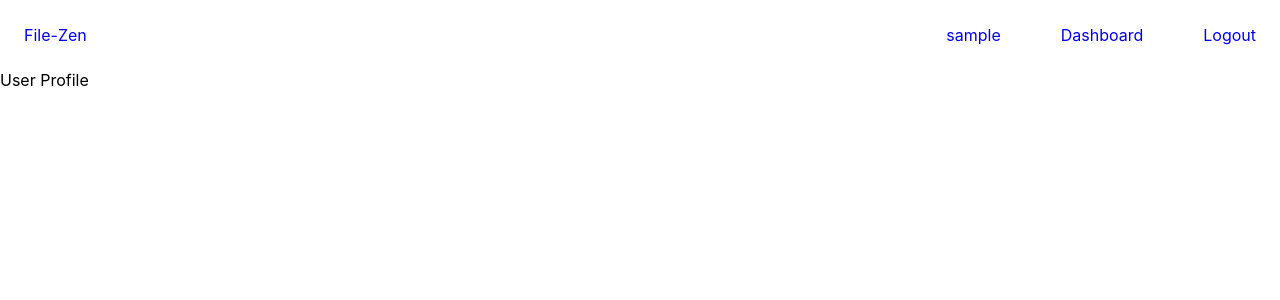
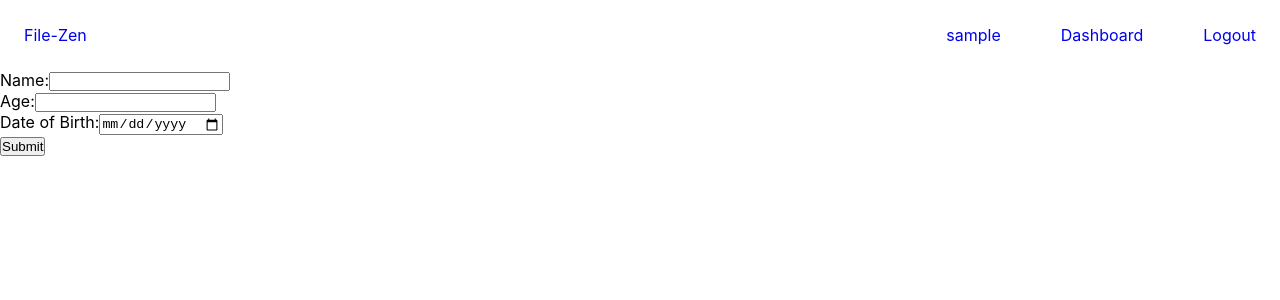
Before and after one commit to CSingh26/FileManagement, a React (Create React App) app in the folder frontend/: page /profile in a window 1280 px wide. Shown: the top 300 px of the page. Built offline with nearby package versions, Linux system fonts and the light colour scheme; no server answers; sample sign-in values are in the browser's storage.

Commit message:
profile-page

```diff
--- a/frontend/src/components/Login/login.jsx
+++ b/frontend/src/components/Login/login.jsx
@@ -46,7 +46,7 @@ function LoginForm() {
         changeFavicon('/assests/Eclipse@1x-0.8s-200px-200px.gif')
 
         try {
-            const response = await api.post('/login', formData)
+            const response = await api.server.post('/login', formData)
 
             const { user } = response.data;
             login(user)
@@ -62,6 +62,7 @@ function LoginForm() {
             })
         } catch (err) {
             setLoading(false)
+            console.error(err)
             changeFavicon('/favicon.ico')
             toast.error('Invalid Credentials', {
                 position: "top-center"
--- a/frontend/src/components/Profile/userProfile.jsx
+++ b/frontend/src/components/Profile/userProfile.jsx
@@ -1,14 +1,113 @@
-import React from "react"
+import React, { useState, useEffect, useContext } from "react"
+import { AuthContext } from "../../context/authContext"
+import api from "../../utils/axios"
+import { toast } from 'react-toastify'
 import Header from "../Header/header"
 import './profile.css'
 
-function userProfile() {
-   return (
-    <>
-        <Header />
-        <p>User Profile</p>
-    </>
-   )
+function UserProfile() {
+    const  { auth } = useContext(AuthContext)
+    const [profile, setProfile] = useState(null)
+    const [isEditing, setIsEditing] = useState(null)
+    const [formData, setFormData] = useState({
+        name: '',
+        age: '',
+        dateOfBirth: ''
+    })
+
+    useEffect(() => {
+        const fetchProfile = async () => {
+            try {
+                const resposne = await api.profile.get('/')
+                if (resposne.data) {
+                    setProfile(resposne.data)
+                    setFormData({
+                        name: resposne.data.name,
+                        age: resposne.data.age,
+                        dateOfBirth: resposne.data.dateOfBirth
+                    })
+                }
+            } catch (err) {
+                console.log('Error Fetching profile', err)
+            }
+        }
+        fetchProfile()
+    }, [])
+    const handleChange = (e) => {
+        const { name, value } = e.target
+        setFormData({ ...formData, [name]: value })
+    }
+    const handleSubmit = async (e) => {
+        e.preventDefault()
+        try {
+            if (profile) {
+                await api.profile.put('/update', formData)
+                toast.success('Profile updated successfuly', {
+                    position: "top-center"
+                })
+            } else {
+                await api.profile.post('/create', formData)
+                toast.success('Profile created successfuly', {
+                    position: "top-center"
+                })
+            }
+            setProfile(profile)
+            setIsEditing(false)
+        } catch (err) {
+            console.error('Error submitting profile', err)
+            toast.error('Failed to submit profile', {
+                position: "top-center"
+            })
+        }
+    }
+    return (
+        <>
+            <Header />
+            <div className="profile-page">
+                {profile && !isEditing ? (
+                    <div className="profile-card">
+                        <h2>{profile.name}</h2>
+                        <p>Age: {profile.age}</p>
+                        <p>Date of Birth: {new Date(profile.dateOfBirth).toLocaleDateString()}</p>
+                        <button onClick={() => setIsEditing(true)}>Edit Profile</button>
+                    </div>
+                ) : (
+                    <div className="profile-form">
+                        <form onSubmit={handleSubmit}>
+                            <div className="form-group">
+                                <label>Name:</label>
+                                <input
+                                    type="text"
+                                    name="name"
+                                    value={formData.name}
+                                    onChange={handleChange}
+                                />
+                            </div>
+                            <div className="form-group">
+                                <label>Age:</label>
+                                <input
+                                    type="number"
+                                    name="age"
+                                    value={formData.age}
+                                    onChange={handleChange}
+                                />
+                            </div>
+                            <div className="form-group">
+                                <label>Date of Birth:</label>
+                                <input
+                                    type="date"
+                                    name="dateOfBirth"
+                                    value={formData.dateOfBirth}
+                                    onChange={handleChange}
+                                />
+                            </div>
+                            <button type="submit">Submit</button>
+                        </form>
+                    </div>
+                )}
+            </div>
+        </>
+    );
 }
 
-export default userProfile
+export default UserProfile
--- a/frontend/src/components/Signup/signup.jsx
+++ b/frontend/src/components/Signup/signup.jsx
@@ -74,7 +74,7 @@ function SignupForm() {
 
     if (pwdValid && pwdmatch) {
       try {
-        const response = await server.post('/register', {
+        const response = await server.server.post('/register', {
           username: formData.username,
           email: formData.email,
           password: formData.password
--- a/frontend/src/context/authContext.js
+++ b/frontend/src/context/authContext.js
@@ -23,7 +23,7 @@ export const AuthProvider = ({ children }) => {
 
   const logout = async () => {
     try {
-      await server.post('/logout')
+      await server.server.post('/logout')
       setAuth(null)
       localStorage.removeItem('userData')
       window.location = '/login'
--- a/frontend/src/utils/axios.js
+++ b/frontend/src/utils/axios.js
@@ -5,4 +5,11 @@ const server = axios.create({
     withCredentials: true
 })
 
-export default server
+const profile = axios.create({
+    baseURL: 'http://localhost:8080/profile',
+    withCredentials: true
+})
+
+export default {
+    server, profile
+}
```
